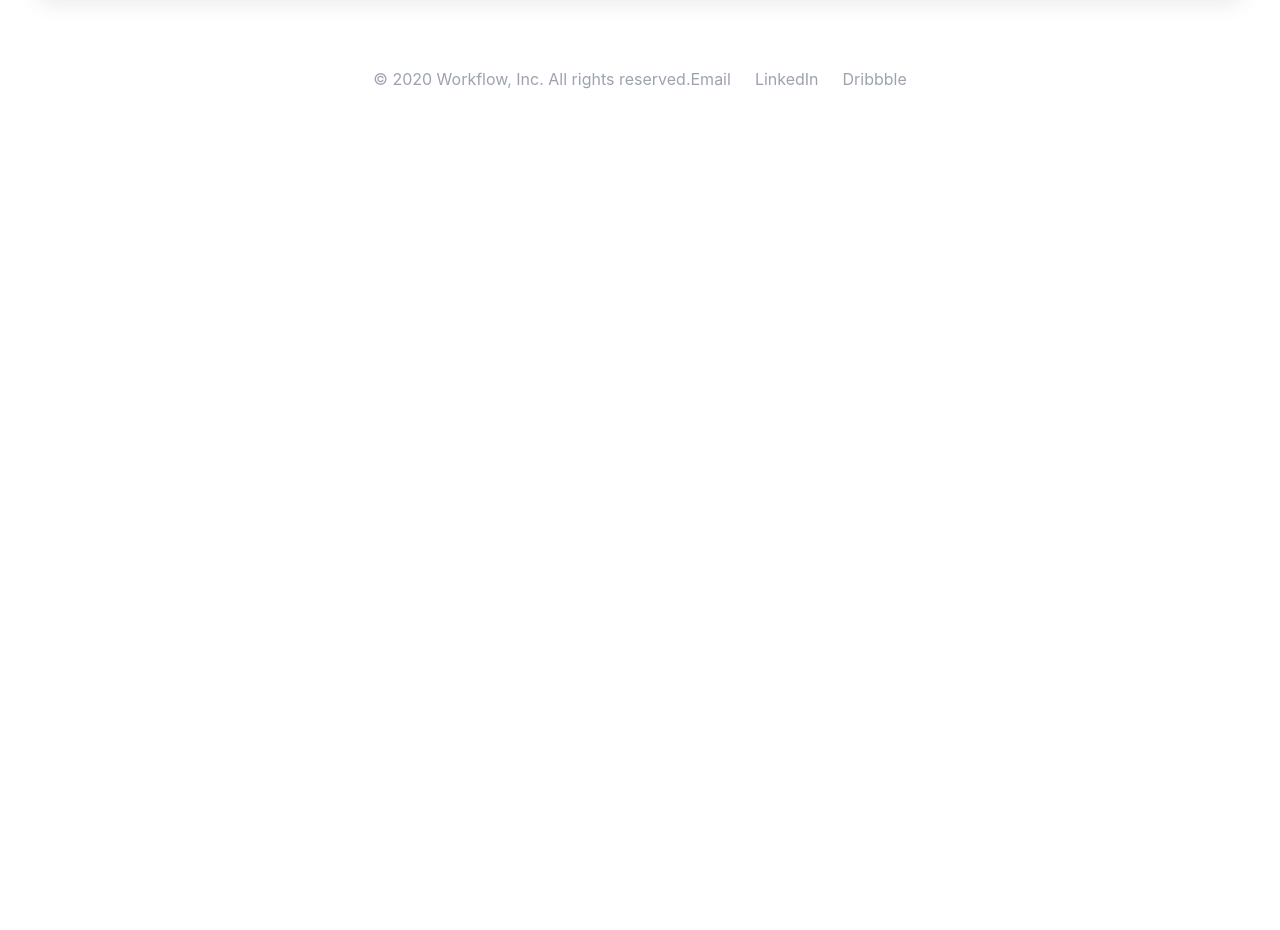
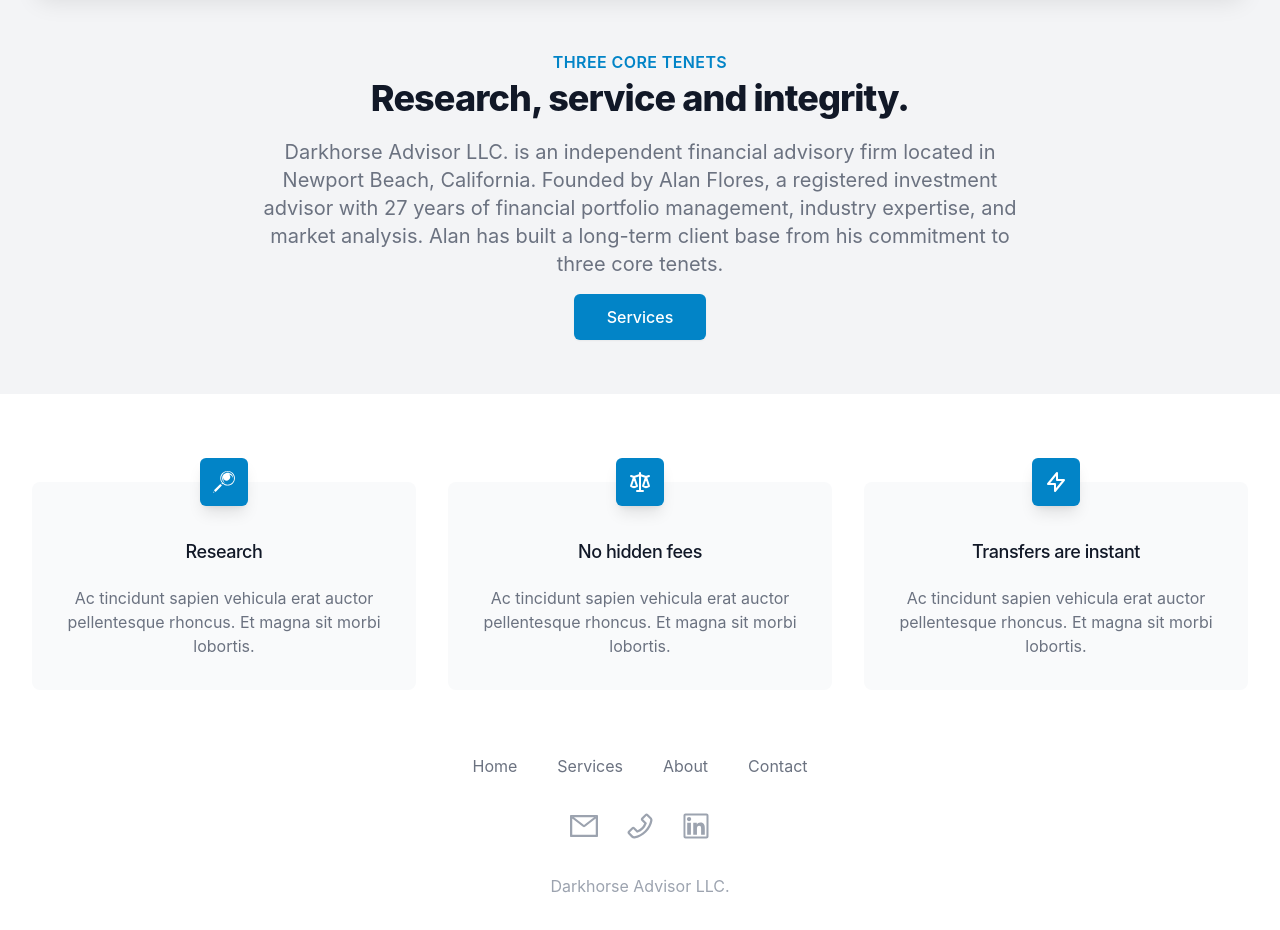
Before and after one commit to anthony-df-nguyen/darkhorse-tw, a Next.js app: page / in a window 1280 px wide. Shown: the part 560-1490 px from the top of the page. Before the commit the page ends 800 px from the top, so only its background shows below. Built offline with nearby package versions, Linux system fonts and the light colour scheme.

Commit message:
Added header section, and three info cards section

```diff
--- a/components/footer.jsx
+++ b/components/footer.jsx
@@ -1,51 +1,82 @@
-import { MailIcon, PhoneIcon, Linked } from "@heroicons/react/outline";
+import {
+  AiOutlineLinkedin,
+  AiOutlineMail,
+  AiOutlinePhone,
+} from "react-icons/ai";
 
-const navigation = [
+const navigation = {
+  main: [
+    {
+      name: "Home",
+      href: "/",
+    },
+    {
+      name: "Services",
+      href: "/services",
+    },
+    {
+      name: "About",
+      href: "/about",
+    },
+    {
+      name: "Contact",
+      href: "/contact",
+    },
+  ],
+
+  social: [
     {
       name: "Email",
       href: "mailto:alan@darkhorseadvisor.com",
-    icon: MailIcon,
+      icon: <AiOutlineMail className="h-8 w-8" aria-hidden="true" />,
+    },
+    {
+      name: "Phone",
+      href: "tel:714-394-0243",
+      icon: <AiOutlinePhone className="h-8 w-8" aria-hidden="true" />,
     },
     {
       name: "LinkedIn",
       href: "https://www.linkedin.com/company/darkhorseadvisor/about/",
-    icon: Linked,
+      icon: <AiOutlineLinkedin className="h-8 w-8" aria-hidden="true" />,
     },
-  {
-    name: "Dribbble",
-    href: "#",
-    icon: (props) => (
-      <svg fill="currentColor" viewBox="0 0 24 24" {...props}>
-        <path
-          fillRule="evenodd"
-          d="M12 2C6.48 2 2 6.48 2 12s4.48 10 10 10c5.51 0 10-4.48 10-10S17.51 2 12 2zm6.605 4.61a8.502 8.502 0 011.93 5.314c-.281-.054-3.101-.629-5.943-.271-.065-.141-.12-.293-.184-.445a25.416 25.416 0 00-.564-1.236c3.145-1.28 4.577-3.124 4.761-3.362zM12 3.475c2.17 0 4.154.813 5.662 2.148-.152.216-1.443 1.941-4.48 3.08-1.399-2.57-2.95-4.675-3.189-5A8.687 8.687 0 0112 3.475zm-3.633.803a53.896 53.896 0 013.167 4.935c-3.992 1.063-7.517 1.04-7.896 1.04a8.581 8.581 0 014.729-5.975zM3.453 12.01v-.26c.37.01 4.512.065 8.775-1.215.25.477.477.965.694 1.453-.109.033-.228.065-.336.098-4.404 1.42-6.747 5.303-6.942 5.629a8.522 8.522 0 01-2.19-5.705zM12 20.547a8.482 8.482 0 01-5.239-1.8c.152-.315 1.888-3.656 6.703-5.337.022-.01.033-.01.054-.022a35.318 35.318 0 011.823 6.475 8.4 8.4 0 01-3.341.684zm4.761-1.465c-.086-.52-.542-3.015-1.659-6.084 2.679-.423 5.022.271 5.314.369a8.468 8.468 0 01-3.655 5.715z"
-          clipRule="evenodd"
-        />
-      </svg>
-    ),
-  },
-];
+  ],
+};
 
 export default function Example() {
   return (
     <footer className="bg-white">
-      <div className="max-w-7xl mx-auto py-12 px-4 sm:px-6 md:flex md:items-center md:justify-between lg:px-8">
-        <div className="flex justify-center space-x-6 md:order-2">
-          {navigation.map((item) => (
+      <div className="max-w-7xl mx-auto pad-tb px-4 overflow-hidden sm:px-6 lg:px-8">
+        <nav
+          className="-mx-5 -my-2 flex flex-wrap justify-center"
+          aria-label="Footer"
+        >
+          {navigation.main.map((item) => (
+            <div key={item.name} className="px-5 py-2">
+              <a
+                href={item.href}
+                className="text-base text-gray-500 hover:text-gray-900"
+              >
+                {item.name}
+              </a>
+            </div>
+          ))}
+        </nav>
+        <div className="mt-8 flex justify-center space-x-6">
+          {navigation.social.map((item) => (
             <a
               key={item.name}
               href={item.href}
               className="text-gray-400 hover:text-gray-500"
             >
-              <span>{item.name}</span>
+              <span className="sr-only">{item.name}</span>
+              {item.icon}
             </a>
           ))}
         </div>
-        <div className="mt-8 md:mt-0 md:order-1">
-          <p className="text-center text-base text-gray-400">
-            &copy; 2020 Workflow, Inc. All rights reserved.
+        <p className="mt-8 text-center text-base  text-gray-400">
+          Darkhorse Advisor LLC.
         </p>
-        </div>
       </div>
     </footer>
   );
--- /dev/null
+++ b/components/header.jsx
@@ -0,0 +1,19 @@
+export default function Header(props) {
+  return (
+    <div className="bg-gray-100">
+      <div className="max-w-7xl mx-auto pad-tb px-4 sm:py-24 sm:px-6 lg:px-8">
+        <div className="text-center">
+          <h2 className="font-semibold text-accent tracking-wide uppercase text-sm lg:text-base">
+            {props.subtitle}
+          </h2>
+          <p className="mt-1 text-2xl font-extrabold text-dark sm:text-2xl sm:tracking-tight lg:text-4xl">
+            {props.title}
+          </p>
+          <p className="max-w-3xl mt-5 mx-auto text-xl text-standard">
+            {props.children}
+          </p>
+        </div>
+      </div>
+    </div>
+  );
+}
--- /dev/null
+++ b/components/info-card.jsx
@@ -0,0 +1,61 @@
+import {
+  GlobeAltIcon,
+  LightningBoltIcon,
+  ScaleIcon,
+} from "@heroicons/react/outline";
+
+import { GiMagnifyingGlass } from "react-icons/gi";
+
+const features = [
+  {
+    name: "Research",
+    description:
+      "Lorem ipsum, dolor sit amet consectetur adipisicing elit. Maiores impedit perferendis suscipit eaque, iste dolor cupiditate blanditiis ratione.",
+    icon: GiMagnifyingGlass,
+  },
+  {
+    name: "No hidden fees",
+    description:
+      "Lorem ipsum, dolor sit amet consectetur adipisicing elit. Maiores impedit perferendis suscipit eaque, iste dolor cupiditate blanditiis ratione.",
+    icon: ScaleIcon,
+  },
+  {
+    name: "Transfers are instant",
+    description:
+      "Lorem ipsum, dolor sit amet consectetur adipisicing elit. Maiores impedit perferendis suscipit eaque, iste dolor cupiditate blanditiis ratione.",
+    icon: LightningBoltIcon,
+  },
+];
+export default function Example() {
+  return (
+    <div className="relative bg-white pad-top">
+      <div className="mx-auto max-w-md px-4 text-center sm:max-w-3xl sm:px-6 lg:px-8 lg:max-w-7xl">
+        <div className="grid grid-cols-1 gap-8 sm:grid-cols-2 lg:grid-cols-3">
+          {features.map((feature) => (
+            <div key={feature.name} className="pt-6">
+              <div className="flow-root bg-gray-50 rounded-lg px-6 pb-8">
+                <div className="-mt-6">
+                  <div>
+                    <span className="inline-flex items-center justify-center p-3 bg-sky-600 rounded-md shadow-lg">
+                      <feature.icon
+                        className="h-6 w-6 text-white"
+                        aria-hidden="true"
+                      />
+                    </span>
+                  </div>
+                  <h3 className="mt-8 text-lg font-medium text-gray-900 tracking-tight">
+                    {feature.name}
+                  </h3>
+                  <p className="mt-5 text-base text-gray-500">
+                    Ac tincidunt sapien vehicula erat auctor pellentesque
+                    rhoncus. Et magna sit morbi lobortis.
+                  </p>
+                </div>
+              </div>
+            </div>
+          ))}
+        </div>
+      </div>
+    </div>
+  );
+}
--- a/components/navbar.jsx
+++ b/components/navbar.jsx
@@ -33,7 +33,7 @@
   },
   {
     name: "Contact",
-    href: "/contactme",
+    href: "/contact",
     icon: MailIcon,
   },
 ];
--- a/components/page.jsx
+++ b/components/page.jsx
@@ -1,6 +1,5 @@
 import Head from "next/head";
 import Navbar from "../components/navbar";
-import styles from "../styles/Home.module.css";
 import Footer from "../components/footer";
 
 export default function (props) {
@@ -25,7 +24,7 @@
         </nav>
       </header>
       <main>{props.children}</main>
-      <footer className={styles.footer}>
+      <footer>
         <Footer />
       </footer>
     </div>
--- a/package.json
+++ b/package.json
@@ -12,7 +12,8 @@
     "@heroicons/react": "^1.0.5",
     "next": "^12.0.8",
     "react": "17.0.2",
-    "react-dom": "17.0.2"
+    "react-dom": "17.0.2",
+    "react-icons": "^4.3.1"
   },
   "devDependencies": {
     "autoprefixer": "^10.4.2",
--- a/pages/index.js
+++ b/pages/index.js
@@ -1,13 +1,34 @@
 import Image from "next/image";
-import styles from "../styles/Home.module.css";
 import Link from "next/link";
 import Page from "../components/page";
+import Header from "../components/header";
+import InfoCard from "../components/info-card";
 
 export default function Home() {
   return (
     <Page
       title="Darkhorse Advisor"
       description="Individualized financial planning and advice."
-    ></Page>
+    >
+      <Header
+        subtitle="Three Core Tenets"
+        title="Research, service and integrity."
+      >
+        Darkhorse Advisor LLC. is an independent financial advisory firm located
+        in Newport Beach, California. Founded by Alan Flores, a registered
+        investment advisor with 27 years of financial portfolio management,
+        industry expertise, and market analysis. Alan has built a long-term
+        client base from his commitment to three core tenets.
+        <div className="mt-6">
+          <a
+            href="#"
+            className="sm:inline flex justify-center items-center px-4 py-3 border border-transparent text-base font-medium rounded-md shadow-sm bg-sky-600 text-white hover:bg-sky-700 sm:px-8"
+          >
+            Services
+          </a>
+        </div>
+      </Header>
+      <InfoCard></InfoCard>
+    </Page>
   );
 }
--- a/styles/Home.module.css
+++ /dev/null
@@ -1,116 +0,0 @@
-.container {
-  padding: 0 2rem;
-}
-
-.main {
-  min-height: 100vh;
-  padding: 4rem 0;
-  flex: 1;
-  display: flex;
-  flex-direction: column;
-  justify-content: center;
-  align-items: center;
-}
-
-.footer {
-  display: flex;
-  flex: 1;
-  padding: 2rem 0;
-  border-top: 1px solid #eaeaea;
-  justify-content: center;
-  align-items: center;
-}
-
-.footer a {
-  display: flex;
-  justify-content: center;
-  align-items: center;
-  flex-grow: 1;
-}
-
-.title a {
-  color: #0070f3;
-  text-decoration: none;
-}
-
-.title a:hover,
-.title a:focus,
-.title a:active {
-  text-decoration: underline;
-}
-
-.title {
-  margin: 0;
-  line-height: 1.15;
-  font-size: 4rem;
-}
-
-.title,
-.description {
-  text-align: center;
-}
-
-.description {
-  margin: 4rem 0;
-  line-height: 1.5;
-  font-size: 1.5rem;
-}
-
-.code {
-  background: #fafafa;
-  border-radius: 5px;
-  padding: 0.75rem;
-  font-size: 1.1rem;
-  font-family: Menlo, Monaco, Lucida Console, Liberation Mono, DejaVu Sans Mono,
-    Bitstream Vera Sans Mono, Courier New, monospace;
-}
-
-.grid {
-  display: flex;
-  align-items: center;
-  justify-content: center;
-  flex-wrap: wrap;
-  max-width: 800px;
-}
-
-.card {
-  margin: 1rem;
-  padding: 1.5rem;
-  text-align: left;
-  color: inherit;
-  text-decoration: none;
-  border: 1px solid #eaeaea;
-  border-radius: 10px;
-  transition: color 0.15s ease, border-color 0.15s ease;
-  max-width: 300px;
-}
-
-.card:hover,
-.card:focus,
-.card:active {
-  color: #0070f3;
-  border-color: #0070f3;
-}
-
-.card h2 {
-  margin: 0 0 1rem 0;
-  font-size: 1.5rem;
-}
-
-.card p {
-  margin: 0;
-  font-size: 1.25rem;
-  line-height: 1.5;
-}
-
-.logo {
-  height: 1em;
-  margin-left: 0.5rem;
-}
-
-@media (max-width: 600px) {
-  .grid {
-    width: 100%;
-    flex-direction: column;
-  }
-}
--- a/styles/styles.scss
+++ b/styles/styles.scss
@@ -6,9 +6,10 @@
   @apply hover:text-#{$color}-#{$value};
 }
 
+// Text
 .text-standard {
   @include text-color("gray", 500);
-  & .hover-text {
+  &.hover-text {
     @include hover("gray", 900);
   }
 }
@@ -24,3 +25,20 @@
 .text-accent-dark {
   @include text-color("sky", 700);
 }
+
+// Padding
+@mixin pad-top($value) {
+  @apply pt-#{$value};
+}
+
+@mixin pad-tb($value) {
+  @apply py-#{$value};
+}
+
+.pad-top {
+  @include pad-top(16);
+}
+
+.pad-tb {
+  @include pad-tb(16);
+}
```
Also changed, not shown: 1 other file (tests, documents, lock files or other folders). Lines whose indentation alone changed are shown as unchanged.
